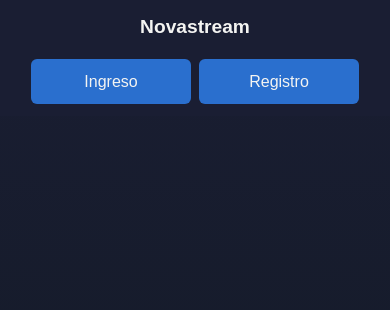
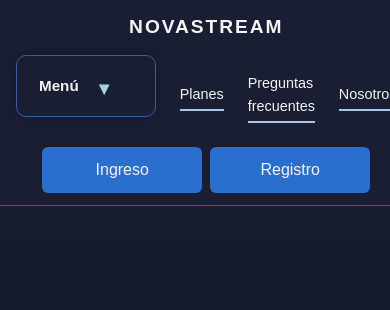
Before and after one commit to CristianCuestas/NOVASTREAM, a plain HTML site: page mainpage.html in a window 390 px wide. Shown: the top 310 px of the page. Drawn offline with Linux system fonts and the light colour scheme.

Commit message:
Visual Update: mainpage.html, mainpage.css

```diff
--- a/mainpage.css
+++ b/mainpage.css
@@ -30,7 +30,8 @@
     box-sizing: border-box;
 }
 html {
-    width: 100%
+    width: 100%;
+    scroll-behavior: smooth;
 }
 
 body {
@@ -76,25 +77,98 @@ svg {
     top: 0;
     left: 0;
     width: 100%;
+    min-height: 76px;
     z-index: 1000;
-    display: flex;
-    justify-content: space-between;
+    display: grid;
+    grid-template-columns: 1fr auto;
     align-items: center;
-    gap: 1rem;
+    gap: 2rem;
     padding: 0.75rem clamp(1rem, 4vw, 2.5rem);
-    background: var(--pantone-navy-blazer);
-    backdrop-filter: blur(8px);
+    background-color: var(--pantone-navy-blazer);
+    backdrop-filter: blur(10px);
+    border-bottom: 1px solid var(--pantone-strong-blue);
 }
 .logo {
+    color: var(--pantone-brilliant-white);
     font-size: clamp(1.2rem, 3vw, 1.5rem);
     font-weight: bold;
+    letter-spacing: 0.12rem;
+    text-decoration: none;
+    transition: color 0.3s ease, transform 0.3s ease;
+}
+.logo:hover {
+    color: var(--pantone-placid-blue);
+    transform: scale(1.03);
+}
+.navigation-menu{
+    display: flex;
+    justify-content: center;
+    align-items: center;
+    gap: 1.5rem;
+}
+.navigation-links {
+    display: flex;
+    align-items: center;
+    gap: 1.5rem;
+}
+.navigation-links a {
+    position: relative;
+    color: var(--pantone-brilliant-white);
+    text-decoration: none;
+    font-size: clamp(0.9rem, 2vw, 1rem);
+    transition: color 0.3s ease, transform 0.3s ease;
+}
+.navigation-links a:hover {
+    color: var(--pantone-placid-blue);
+    transform: scale(1.05);
+}
+.navigation-links a::after {
+    content: '';
+    position: absolute;
+    left: 0;
+    bottom: -5px;
+    width: 100%;
+    height: 2px;
+    background-color: var(--pantone-placid-blue);
+    transform: scaleX(1);
+    transform-origin: left;
+    transition: transform 0.3s ease;
+}
+.navigation-links a:hover::after {
+    width: 100%;
+}
+.menu-desplegable {
+    position: relative;
+    margin: 0;
+    padding: 0;
+    background: transparent;
+    border: none;
+    box-shadow: none;
+}
+.menu-desplegable summary {
+    padding: 0;
+}
+.menu-boton {
+    color: var(--pantone-brilliant-white);
+    font-size: 0.95rem;
+    font-weight: bold;
+    cursor: pointer;
+    transition: color 0.3s ease;
+}
+.menu-boton:hover {
+    color: var(--pantone-placid-blue);
+}
+.menu-desplegable .menu-boton {
+    padding-right: 22px;
+}
+.menu-desplegable .menu-boton::after {
+    color: var(--pantone-royal-lilac);
 }
 .navigation-buttons {
     display: flex;
     align-items: center;
     gap: 0.5rem;
 }
-
 .logo-principal {
     min-height: 100vh;
     min-height: 100svh;
@@ -267,9 +341,9 @@ details p {
 /* Responsive Design Móvil Vertical*/
 @media (max-width: 767px) {
     .navigationbar {
-        flex-direction: column;
-        justify-content: center;
-        padding: 0.75rem 1rem;
+        grid-template-columns: 1fr;
+        justify-items: center;
+        gap: 0.75rem;
     }
     .navigation-buttons {
         width: 100%;
--- a/mainpage.html
+++ b/mainpage.html
@@ -8,8 +8,27 @@
 </head>
 <body>
     <header class="navigationbar">
-        <div class="logo">Novastream</div>
-        <nav class="navigation-buttons">
+        <a href="#" class="logo">
+            NOVASTREAM
+        </a>
+        <nav class="navigation-menu">
+            <details class="navigation-menu">
+                <summary class="menu-boton">Menú</summary>
+                <div class="menu-contenido">
+                    <a href="#">Inicio</a>
+                    <a href="#planes">Planes</a>
+                    <a href="#faq">Preguntas frecuentes</a>
+                    <a href="#nosotros">Nosotros</a>
+                    <a href="#social">Redes sociales</a>
+                </div>
+            </details>
+            <div class="navigation-links">
+                <a href="#planes">Planes</a>
+                <a href="#faq">Preguntas frecuentes</a>
+                <a href="#nosotros">Nosotros</a>
+            </div>
+        </nav>
+        <nav class="navigation-buttons" aria-label="Acceso de usuario">
             <a href="login-usuario.html" class="button btn-login">Ingreso</a>
             <a href="register.html" class="button btn-register">Registro</a>
         </nav>
@@ -20,7 +39,7 @@
         <p class="logo-principal-texto">Controla tus datos de forma segura y eficiente</p>
         <a href="register.html" class="button btn-register">Registrate hoy</a>
     </section>
-    <section class="planes">
+    <section class="planes" id="planes">
         <div class="plan">
             <h2>Plan básico</h2>
             <p>Acceso limitado a funciones esenciales</p>
@@ -37,7 +56,7 @@
             <a href="#" class="button btn-select">Seleccionar</a>
         </div>
     </section>
-    <section class="faq">
+    <section class="faq" id="faq">
         <h2>Preguntas frecuentes</h2>
         <details class="faq-item">
             <summary>¿Qué es Novastream?</summary>
@@ -70,7 +89,7 @@
         <a href="terms.html" class="button btn-terms">Leer términos y condiciones</a>
     </section>
     <footer class="footer">
-        <div class="social">
+        <div class="social" id="social">
             <a href="#">Facebook</a>
             <a href="#">Instagram</a>
             <a href="#">TikTok</a>
```
Also changed, not shown: login-password.html (+3 -3 lines).
